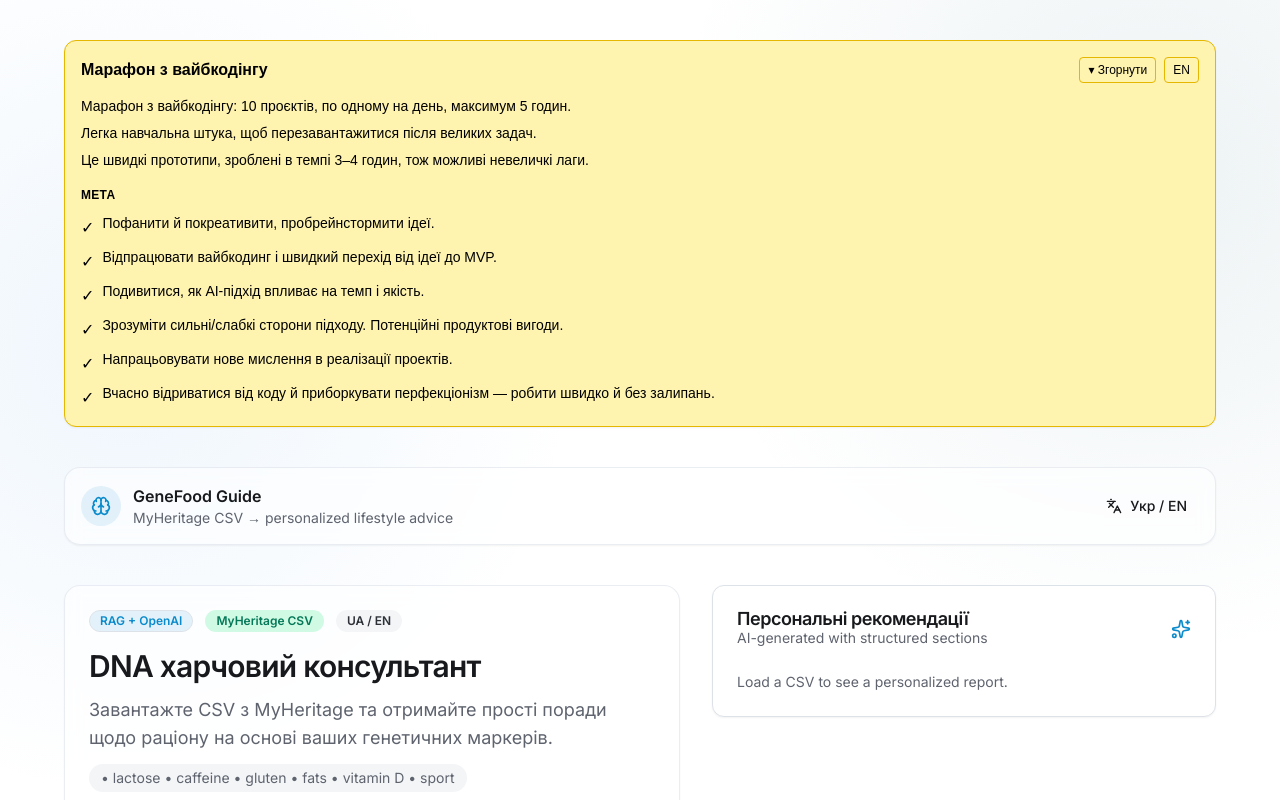
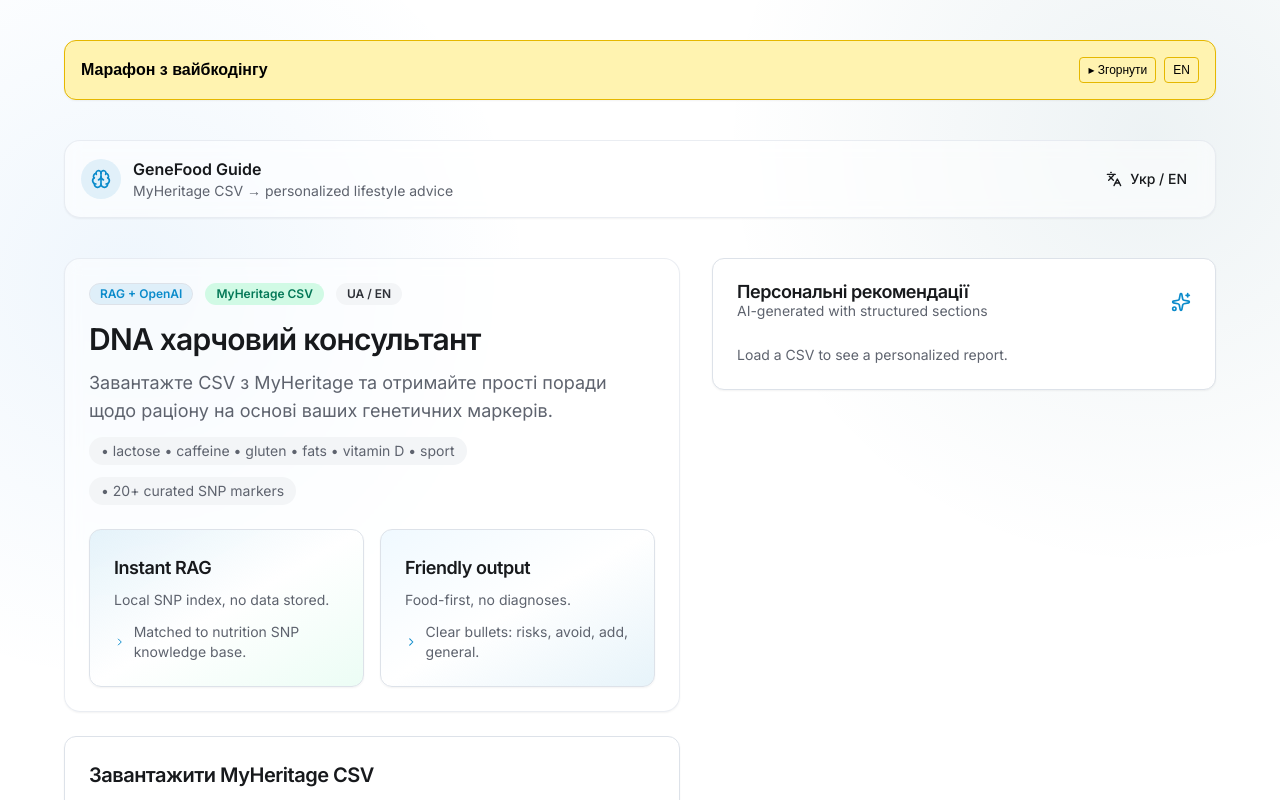
Before and after one commit to mparfeniuk/genfood-guide, a Next.js app: page / in a window 1280 px wide. Shown: the top 800 px of the page. Built offline with nearby package versions, Linux system fonts and the light colour scheme.

Commit message:
Update marathon disclaimer copy

```diff
--- a/app/page.tsx
+++ b/app/page.tsx
@@ -72,7 +72,7 @@
   const [emojiIndex, setEmojiIndex] = useState(0);
   const [totalRequests, setTotalRequests] = useState<number | null>(null);
   const [bannerLang, setBannerLang] = useState<"uk" | "en">("uk");
-  const [bannerCollapsed, setBannerCollapsed] = useState(false);
+  const [bannerCollapsed, setBannerCollapsed] = useState(true);
 
   const text = (key: Parameters<typeof t>[1]) => t(language, key);
 
@@ -113,7 +113,7 @@
     ).filter((row) => Object.keys(row).length > 0);
 
     const allowedRsids = new Set(
-      geneticsDb.map((entry) => entry.rsid.toLowerCase()),
+      geneticsDb.map((entry) => entry.rsid.toLowerCase())
     );
 
     return rows
@@ -318,20 +318,22 @@
               <ul className="space-y-2">
                 {(bannerLang === "uk"
                   ? [
-                      "Пофанити й покреативити, пробрейнстормити ідеї.",
-                      "Відпрацювати вайбкодинг і швидкий перехід від ідеї до MVP.",
-                      "Подивитися, як AI-підхід впливає на темп і якість.",
-                      "Зрозуміти сильні/слабкі сторони підходу. Потенційні продуктові вигоди.",
+                      "Повчитись вайбкодити за допомогою Cursor.",
+                      "Дослідити, як AI-підхід впливає на темп і якість.",
+                      "Зрозуміти сильні/слабкі сторони підходу, потенційні продуктові вигоди.",
                       "Напрацьовувати нове мислення в реалізації проектів.",
-                      "Вчасно відриватися від коду й приборкувати перфекціонізм — робити швидко й без залипань.",
+                      "Створити проєкти, які хотілося реалізувати, але не було часу й можливостей.",
+                      "Попрацювати в творчому, спонтанному, необтяжливому ключі.",
+                      "Накидати проєкти в портфоліо.",
                     ]
                   : [
-                      "Have fun, get creative, brainstorm ideas.",
-                      "Practice vibe-coding and jumping from idea to live MVP fast.",
-                      "See how the AI-assisted approach affects speed and quality.",
-                      "Understand approach strengths/weak spots. Potential product wins.",
+                      "Learn vibe-coding with Cursor.",
+                      "Explore how the AI-assisted approach affects speed and quality.",
+                      "Understand the approach’s strengths/weaknesses and product upsides.",
                       "Build a new mindset for shipping projects.",
-                      "Step away on time and tame perfectionism — ship fast, skip endless polish.",
+                      "Ship projects you wanted to build but lacked time or access to.",
+                      "Work in a creative, spontaneous, low-pressure flow.",
+                      "Add quick projects to the portfolio.",
                     ]
                 ).map((item, idx) => (
                   <li
```
